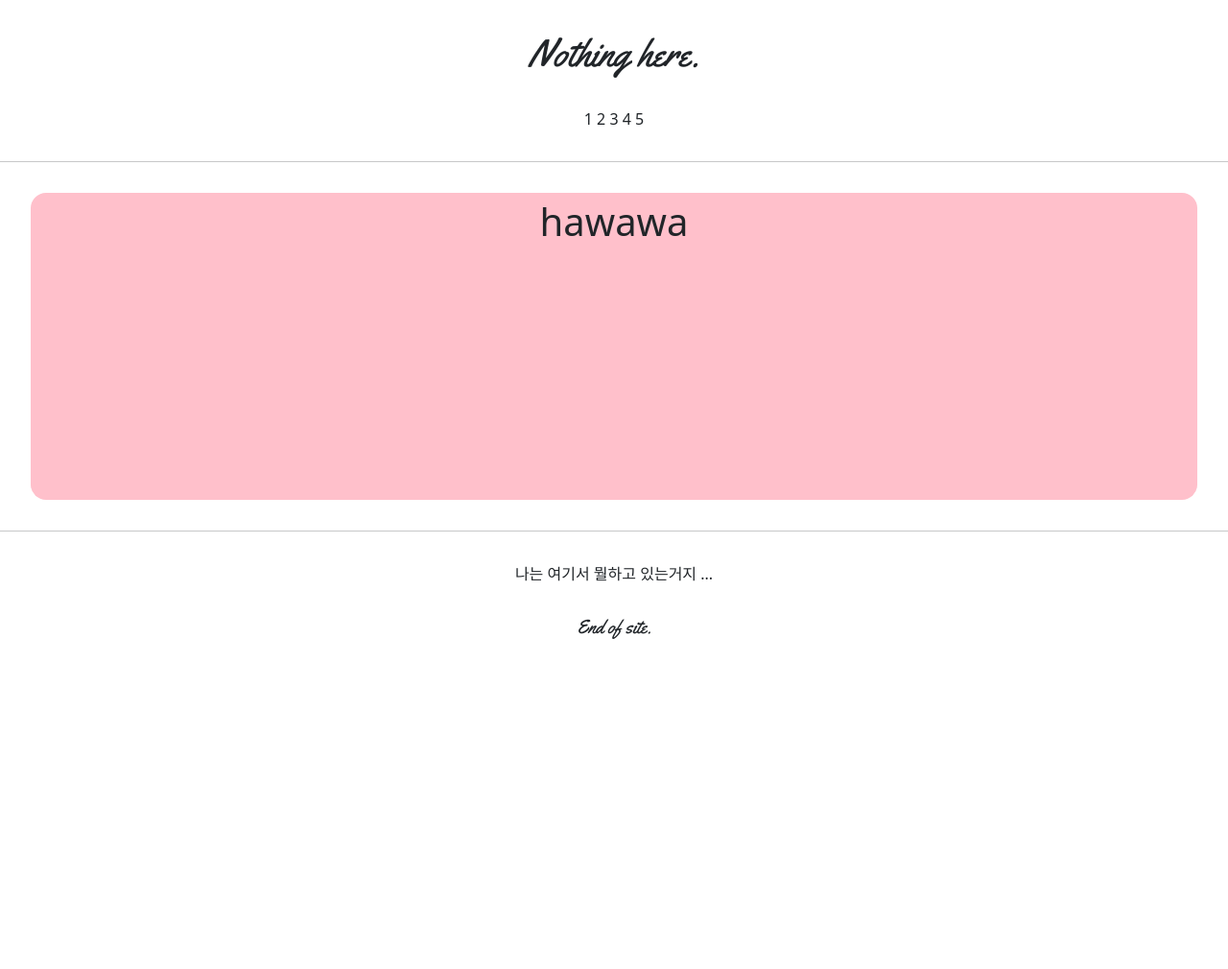
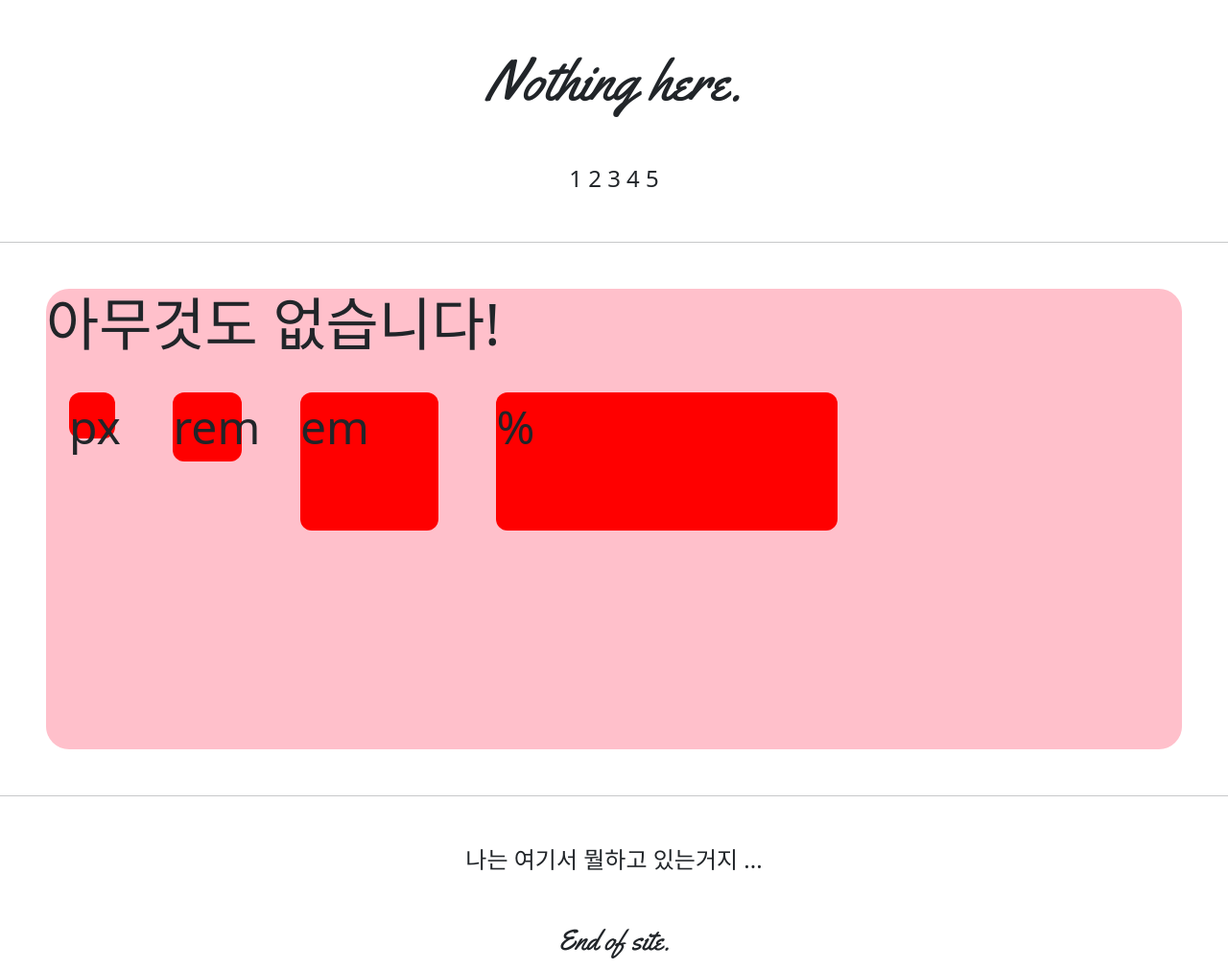
Before and after one commit to misojun50/git_mytest2, a Django app: page /accounts/hello_again/ in a window 1280 px wide. Shown: the whole page at 96% size. Before the commit the page ends 666 px from the top, so only its background shows below. Run offline with Django 3.2, Linux system fonts and the light colour scheme; parts of the project's set-up code (start-up, migrations or seed data) failed here and were passed over.

Commit message:
7/8 mytest2 commit1

```diff
--- a/accountapp/templates/accountapp/hello_again.html
+++ b/accountapp/templates/accountapp/hello_again.html
@@ -1,8 +1,28 @@
 {% extends 'base.html' %}
 
 {% block content %}
-<div style="height: 20rem; background-color: pink; margin: 2rem; border-radius: 1rem; text-align: center; font-size: 40px;">
-    <p> hawawa</p>
+
+    <style>
+    .testing{
+        background-color: red;
+        margin: 1rem;
+        height: 48px;
+        width: 48px;
+        border-radius: .5rem;
+        display: inline-block;
+    }
+
+    </style>
+
+
+<div style="height: 20rem; background-color: pink; margin: 2rem; border-radius: 1rem; font-size: 2rem;">
+    <h1> 아무것도 없습니다!</h1>
+
+    <div class="testing" style="height: 48px; width: 48px">px</div>
+    <div class="testing" style="height: 3rem; width: 3rem">rem</div>
+    <div class="testing" style="height: 3em; width: 3em">em</div>
+    <div class="testing" style="height: 30%; width: 30%">%</div>
+
 
 </div>
 {% endblock %}
--- a/templates/base.html
+++ b/templates/base.html
@@ -1,5 +1,5 @@
 <!DOCTYPE html>
-<html lang="en">
+<html lang="en" style="font-size: 24px">
 
 {% include 'head.html' %}
 
```
